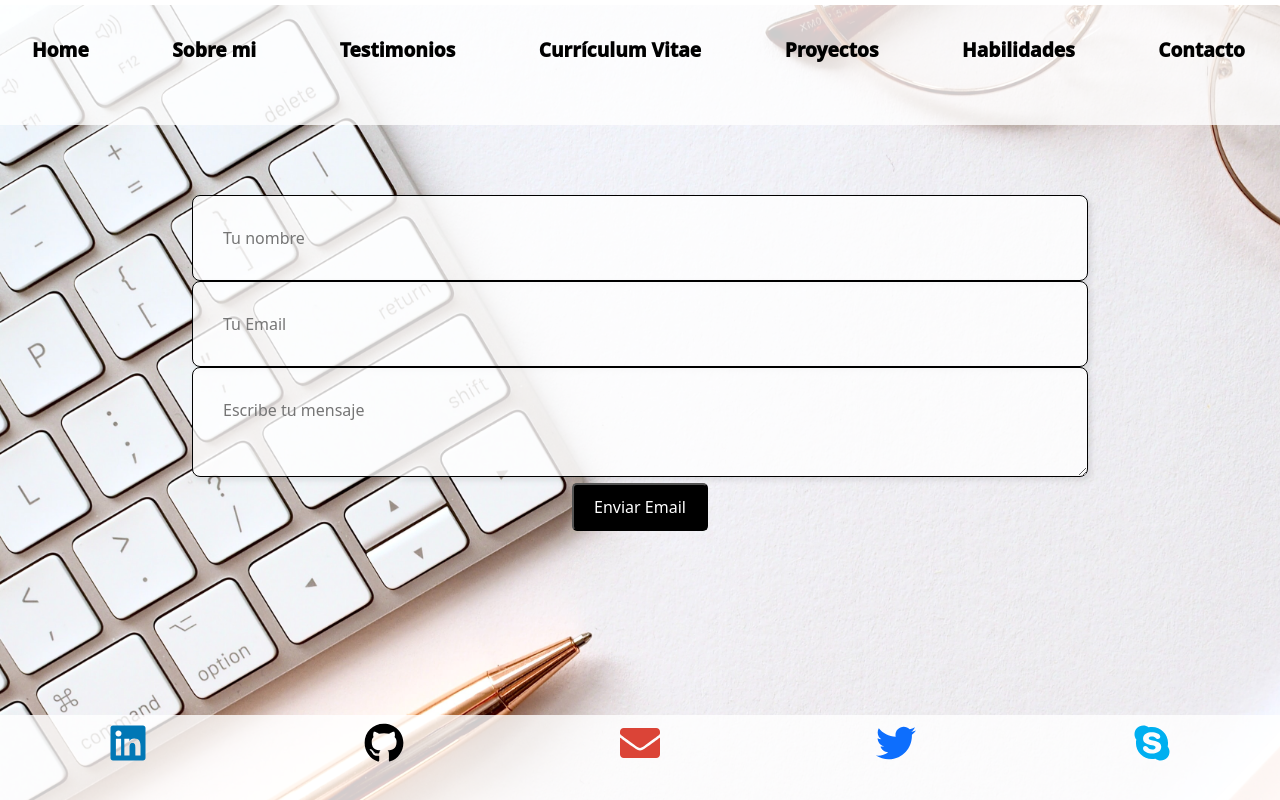
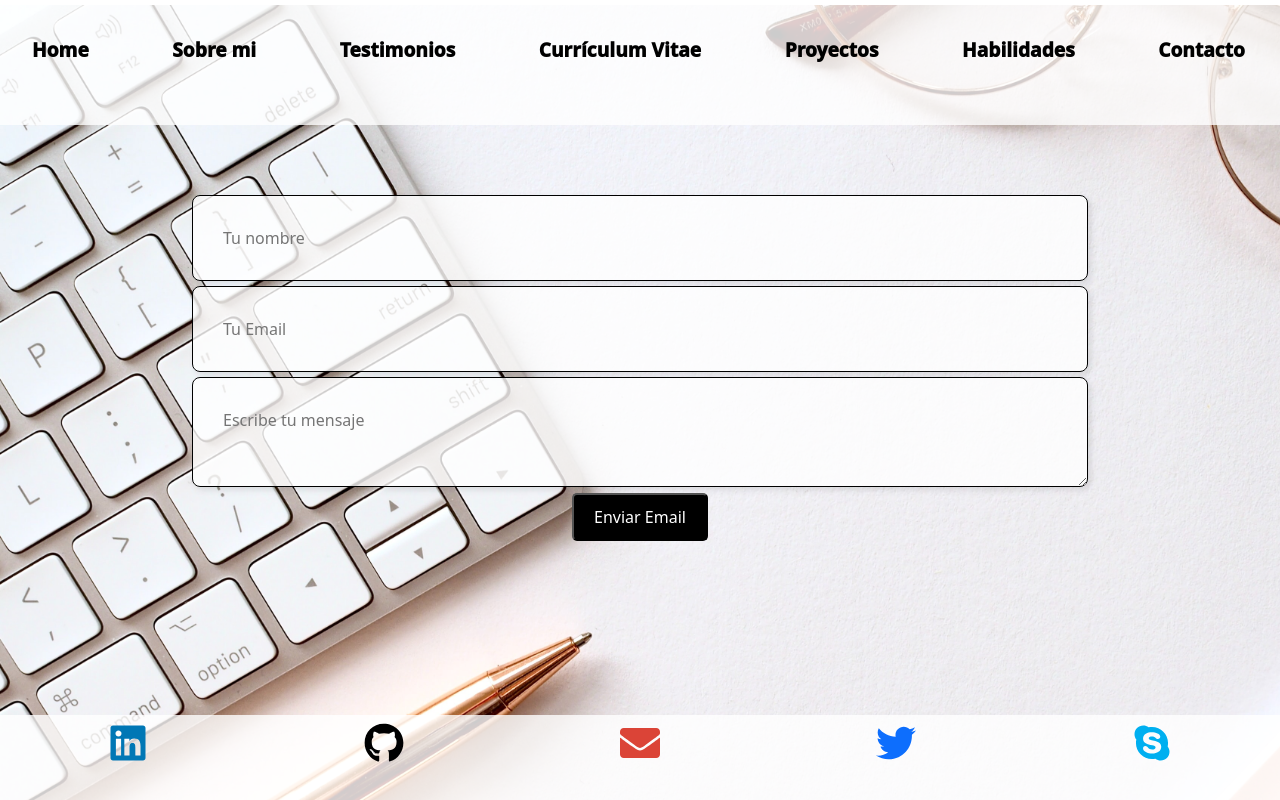
Before and after one commit to AgustinaMonzon/portfolioAgus, a React (Create React App) app: page /contact in a window 1280 px wide. Shown: the top 800 px of the page. Built offline with nearby package versions, Linux system fonts and the light colour scheme; a web font is replaced by a local one.

Commit message:
margin.form

```diff
--- a/src/Components/Contact/Contacto.css
+++ b/src/Components/Contact/Contacto.css
@@ -9,6 +9,7 @@
   justify-content: center;
   background-color: rgba(255, 255, 255, 0.8);
   box-shadow: 3px 3px 6px rgba(0, 0, 0, 0.1);
+  margin-bottom: 5px;
 }
 
 .form {
```
